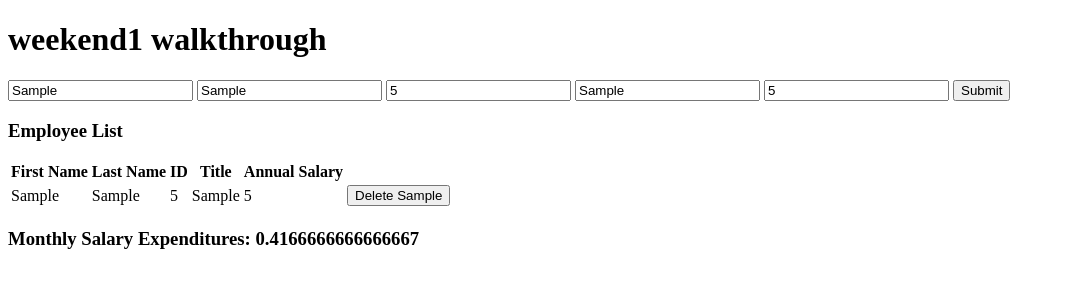
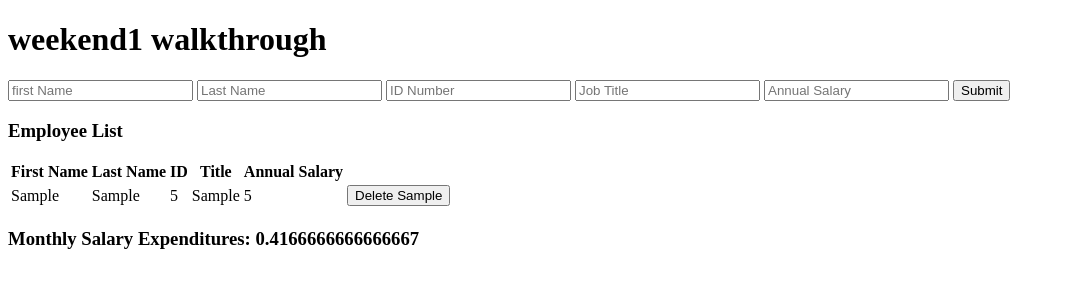
Before and after one commit to JL-golf14/weekend1-walkthrough1, a plain HTML site: page index.html in a window 1280 px wide. Both pictures are taken after typing "Sample", "Sample", "5", "Sample", "5" into the empty fields and a click on the button "Submit". Shown: the whole page, without its empty margins (0-1065 px from the left). Drawn offline with Linux system fonts and the light colour scheme.

Commit message:
pro done

```diff
--- a/client.js
+++ b/client.js
@@ -25,13 +25,22 @@
 var totalMonthlyExpenses = parseFloat(previousSalaryTotal) + newMonthlyExpenses;
 $('#monthlyExpenses').text(totalMonthlyExpenses);
 
-
+//clear out input boxes
+$('.employeeFormInput').val('');
 
   });
 
 $('#employeeTableBody').on('click','.deleteEmployeeButton', function(){
-console.log("button WAs Clicked");
+// console.log("button WAs Clicked");
+//removing employee salary from table
+var deletedEmployeeSalary = $(this).parent().prev().text();
+var deletedEmployeeExpenses = deletedEmployeeSalary / 12;
+var previousMonthlyExpenses = $('#monthlyExpenses').text();
+var newTotalMonthlyExpenses = previousMonthlyExpenses - deletedEmployeeExpenses;
+$('#monthlyExpenses').text(newTotalMonthlyExpenses);
+// deleting employee row from table    //  order matters
 $(this).parent().parent().remove();
+
 
 
 });
--- a/index.html
+++ b/index.html
@@ -10,15 +10,15 @@
   <h1>weekend1 walkthrough</h1>
 
   <label type="text" name="firstName"></label>
-  <input type="text" placeholder="first Name" id="firstName"></input>
+  <input type="text" placeholder="first Name" id="firstName" class="employeeFormInput"></input>
   <label type="text" name="lastName"></label>
-  <input type="text" placeholder="Last Name" id="lastName"></input>
+  <input type="text" placeholder="Last Name" id="lastName" class="employeeFormInput"></input>
   <label type="text" name="idNumber"></label>
-  <input type="number" placeholder="ID Number" id="idNumber"></input>
+  <input type="number" placeholder="ID Number" id="idNumber" class="employeeFormInput"></input>
   <label type="text" name="jobTitle"></label>
-  <input type="text" placeholder="Job Title" id="jobTitle"></input>
+  <input type="text" placeholder="Job Title" id="jobTitle" class="employeeFormInput"></input>
   <label type="text" name="annualSalary"></label>
-  <input type="number" placeholder="Annual Salary" id="annualSalary"></input>
+  <input type="number" placeholder="Annual Salary" id="annualSalary" class="employeeFormInput"></input>
   <button type="button" id="submitNewEmployee">Submit</button>
 
   <h3>Employee List</h3>
```
